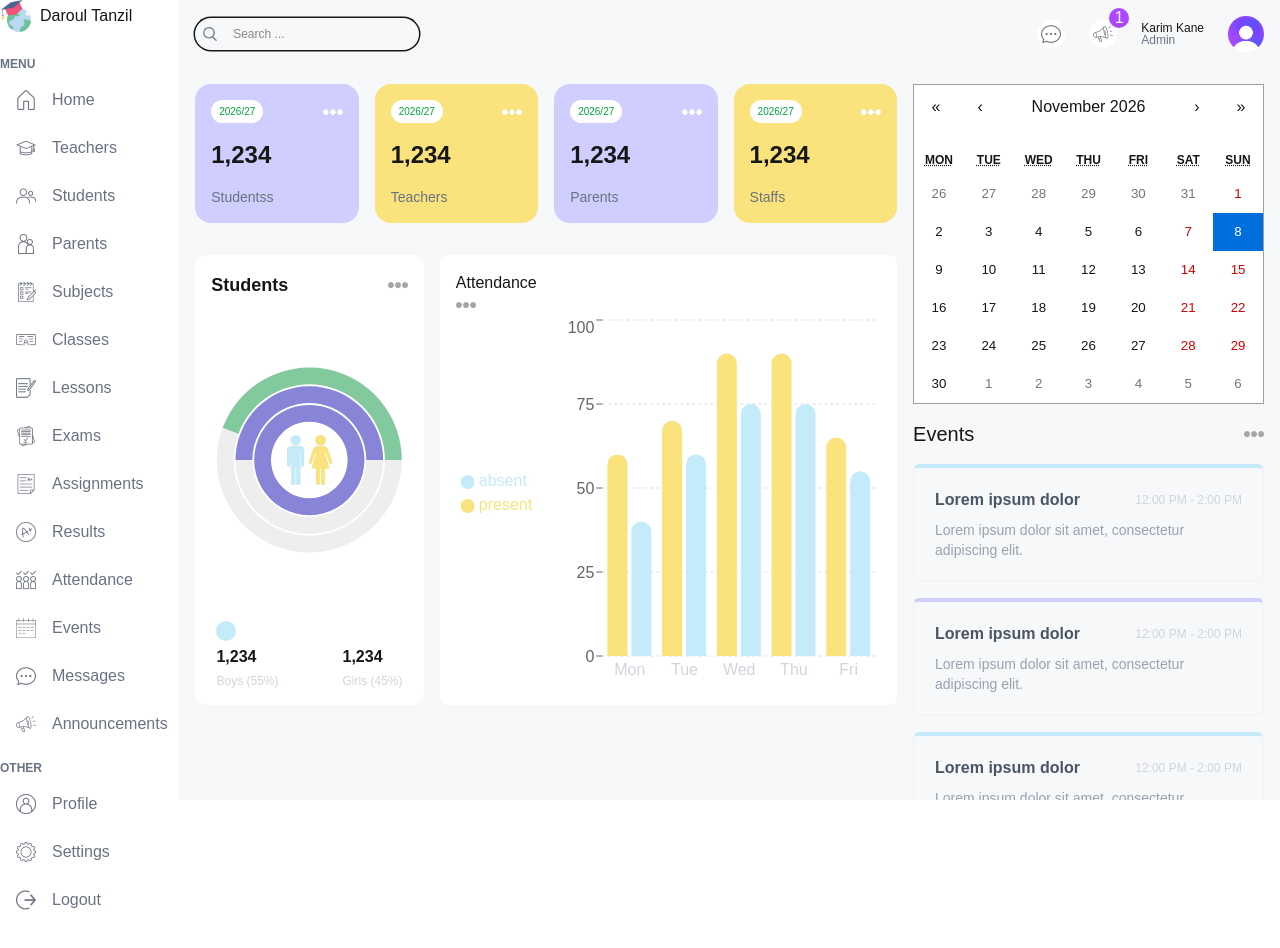
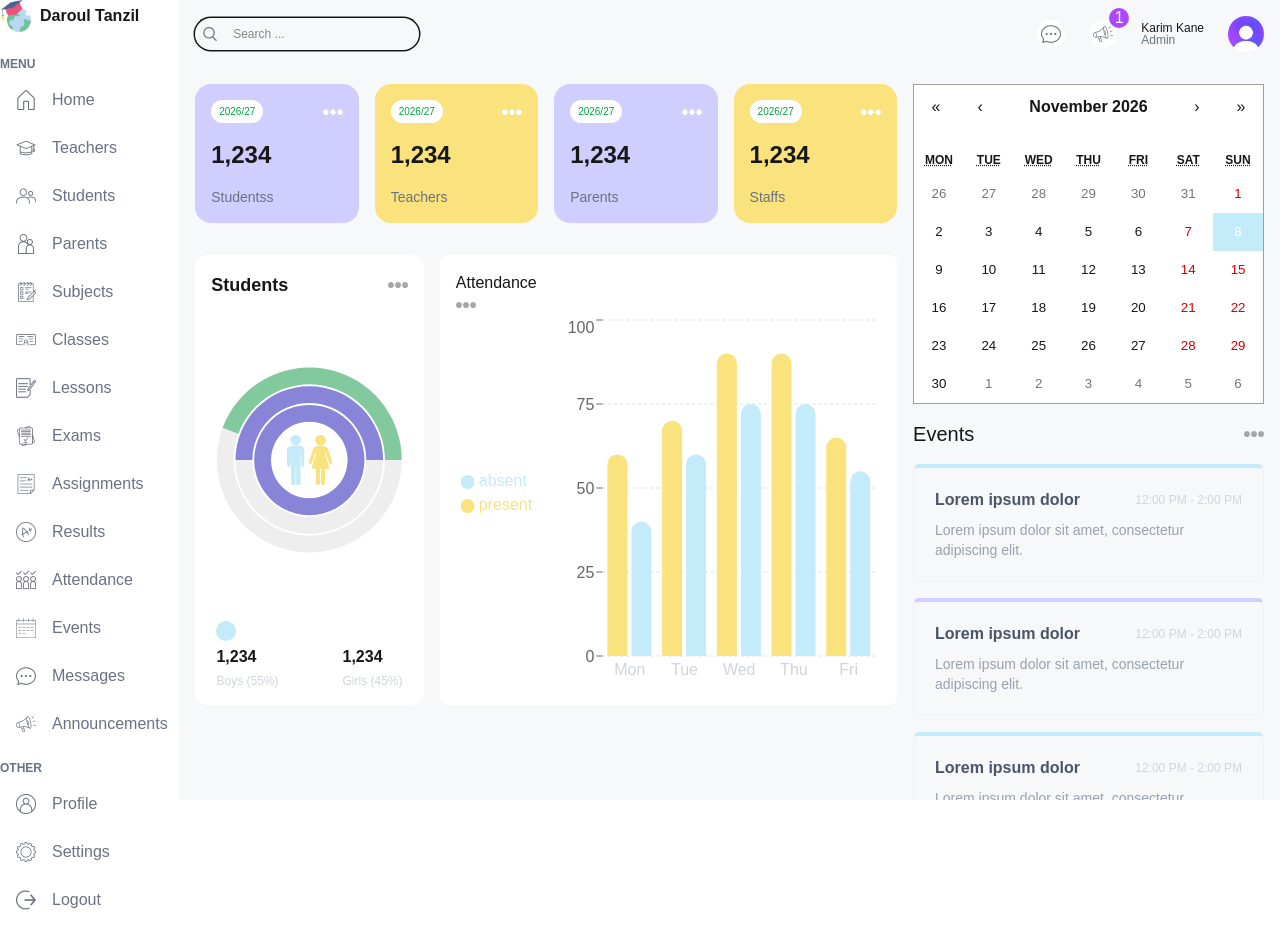
Before and after one commit to karimkane26/next-dashboard-ui, a Next.js app: page /dashboard/admin in a window 1280 px wide. Shown: the top 948 px of the page. Built offline with nearby package versions, Linux system fonts and the light colour scheme; some icons are missing.

Commit message:
updating main page

```diff
--- a/app/dashboard/layout.tsx
+++ b/app/dashboard/layout.tsx
@@ -12,7 +12,7 @@ export default function DashboardLayout({ children }: { children: React.ReactNod
       <div className="w-[14%] md:w-[8%] xl:w-[14%]">
         <Link href="/" className="flex items-center gap-2 lg:justify-start">
           <Image alt="logo" src="/logo.png" width={32} height={32} />
-          <span className="hidden lg:block">Daroul Tanzil</span>
+          <span className="hidden lg:block font-bold">Daroul Tanzil</span>
         </Link>
         <Menu />
       </div>
--- a/app/globals.css
+++ b/app/globals.css
@@ -38,3 +38,13 @@ body {
   border: none;
   font-family: "Inter, sans-serif";
 }
+.react-calendar__navigation__label__labelText{
+  font-weight: 600;
+}
+
+.react-calendar__tile--active
+ {
+    color: #fff;
+    background-color: #C3EBFA !important;
+
+}
```
